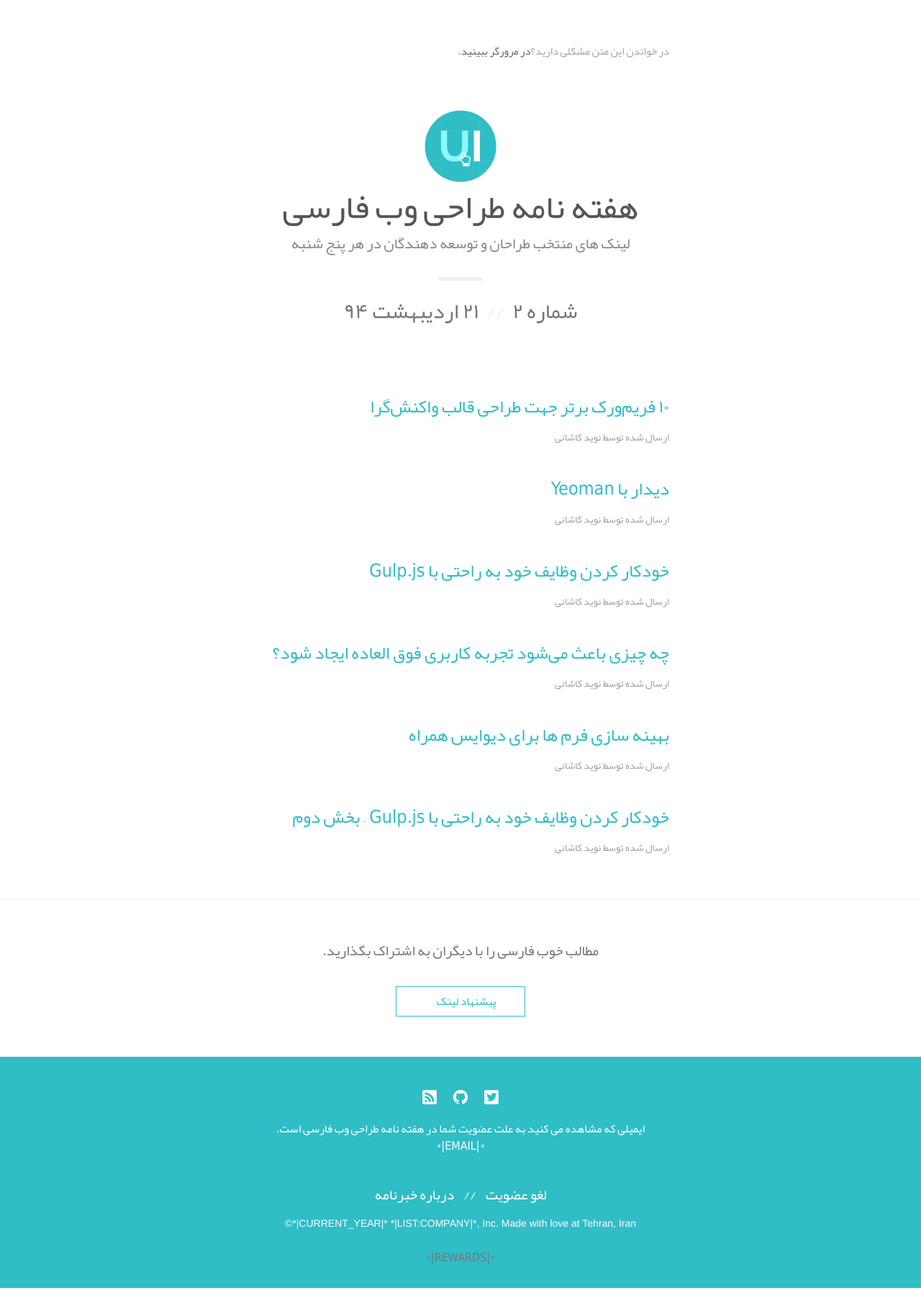
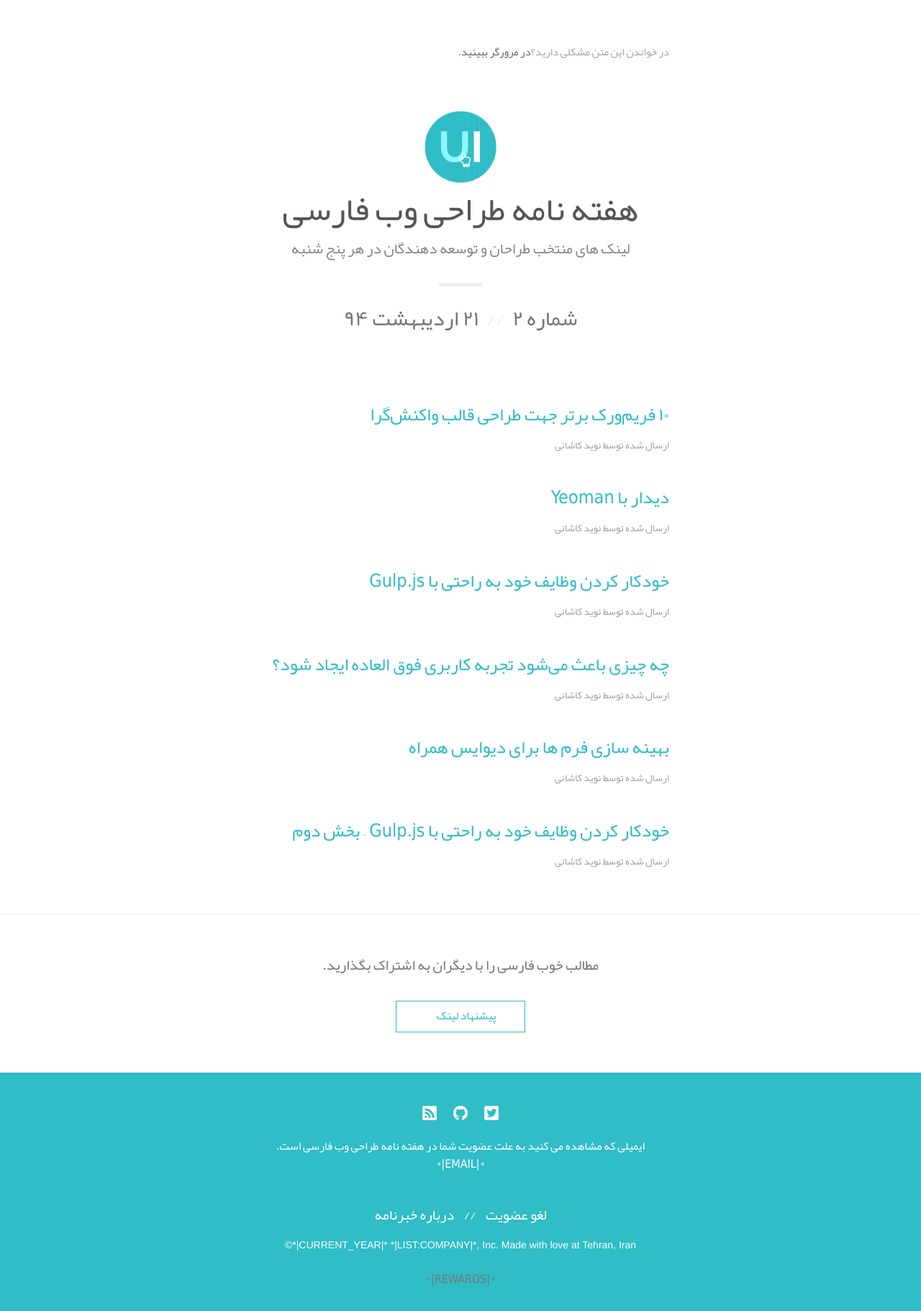
Before and after one commit to reyhoun/ui.toread, a Jekyll site: the page built from mail/002.md, in a window 1280 px wide. Shown: the whole page at 72% size. Built offline with Jekyll 4.4.1, drawn with Linux system fonts in a browser that asks for light colours; before the commit the page ends 1789 px from its top, so only the background shows below that.

Commit message:
Fix: font size and line height

```diff
--- a/_layouts/mail.html
+++ b/_layouts/mail.html
@@ -348,7 +348,10 @@
 h4 {font-size: 28px;}
 h5 {font-size: 24px;}
 h6 {font-size: 20px;}
-body, table.body, p, td {font-size: 14px;line-height:19px;}
+body, table.body, p, td {
+  font-size: 16px;
+  line-height: 1.6;
+}
 
 p.lead, p.lede, p.leed {
   font-size: 18px;
@@ -707,14 +710,6 @@
       direction: rtl;
     }
 
-    body,
-    table.body,
-    p,
-    td {
-      font-size: 16px;
-      line-height: 1.5;
-    }
-
     .template-label {
       color: #A6A6A6;
       font-size: 15px;
@@ -939,13 +934,11 @@
 
       .header__title {
         font-size: 45px;
-        line-height: 1.2;
         margin-bottom: 20px;
       }
 
       .header__subtitle {
         font-size: 21px;
-        line-height: 1.7;
         display: none;
       }
 
```
